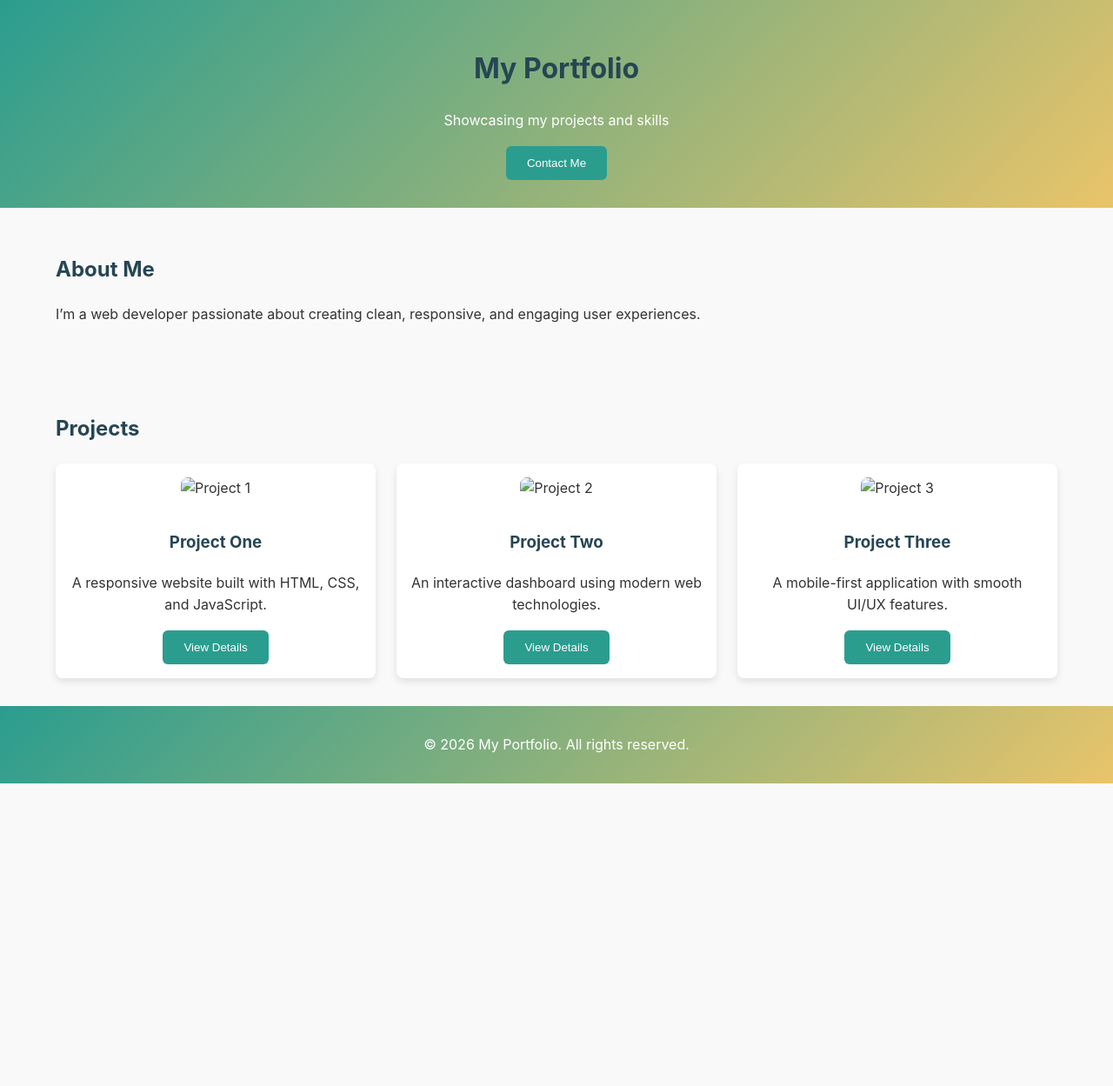
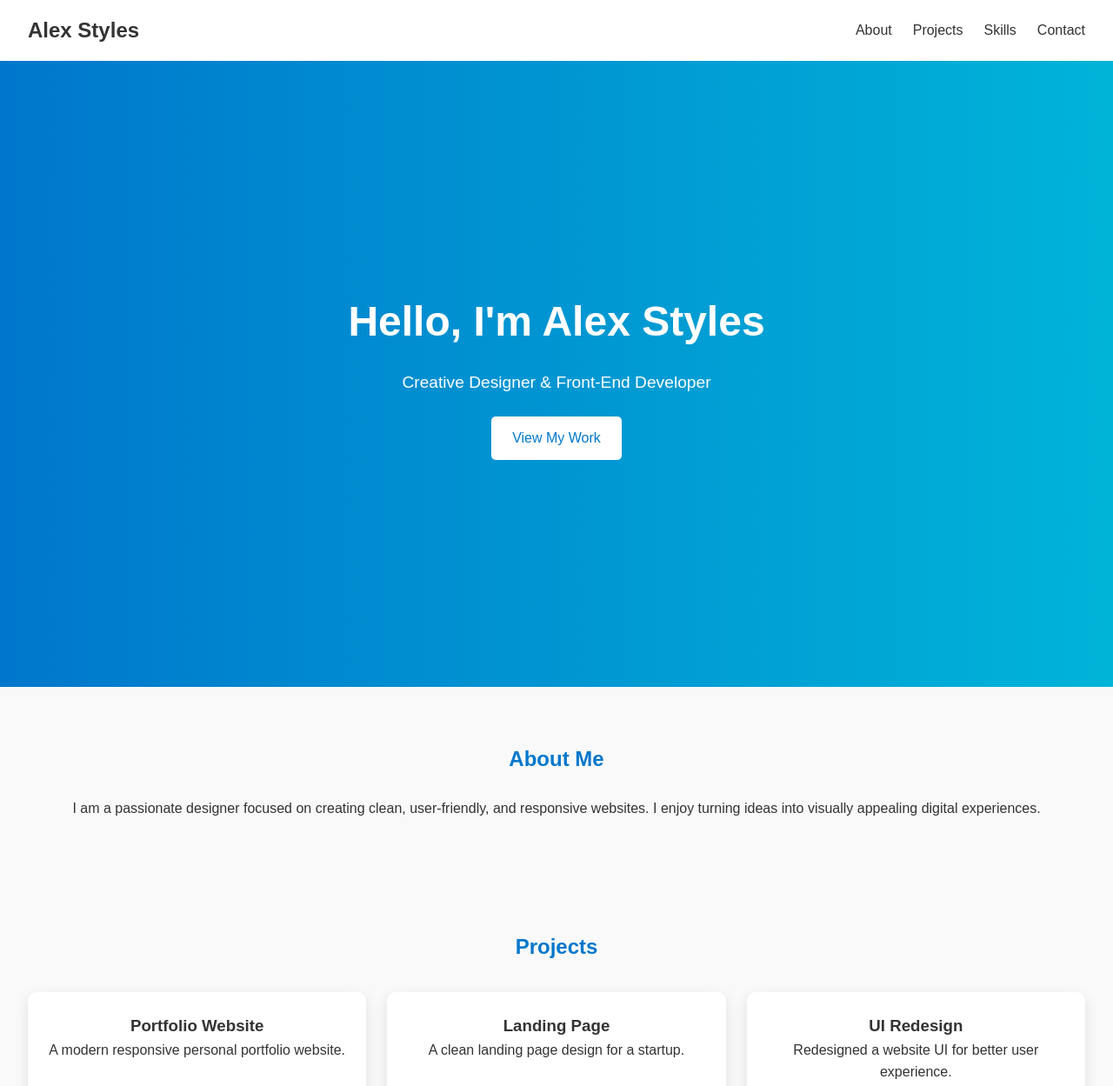
Before and after one commit to FridayBlessed/FridayBlessed-Project, a plain HTML site: page index.html in a window 1280 px wide. Shown: the top 1249 px of the page at 87% size. Before the commit the page ends 901 px from the top, so only its background shows below. Drawn offline with Linux system fonts and the light colour scheme.

Commit message:
Alex styles portfolio

```diff
--- a/index.html
+++ b/index.html
@@ -1,105 +1,85 @@
+
 <!DOCTYPE html>
 <html lang="en">
 <head>
-  <meta charset="UTF-8">
-  <meta name="viewport" content="width=device-width, initial-scale=1.0">
-  <title>My Portfolio</title>
-  <link rel="stylesheet" href="style.css">
+  <meta charset="UTF-8" />
+  <meta name="viewport" content="width=device-width, initial-scale=1.0" />
+  <title>Alex Styles | Portfolio</title>
+  <link rel="stylesheet" href="style.css" />
 </head>
 <body>
 
   <!-- Header -->
-  <header class="gradient-bg">
-    <div class="container">
-      <h1>My Portfolio</h1>
-      <p>Showcasing my projects and skills</p>
-      <button class="btn">Contact Me</button>
-    </div>
+  <header>
+    <nav class="navbar">
+      <h1 class="logo">Alex Styles</h1>
+      <ul class="nav-links">
+        <li><a href="#about">About</a></li>
+        <li><a href="#projects">Projects</a></li>
+        <li><a href="#skills">Skills</a></li>
+        <li><a href="#contact">Contact</a></li>
+      </ul>
+    </nav>
   </header>
 
+  <!-- Hero Section -->
+  <section class="hero">
+    <h2>Hello, I'm Alex Styles</h2>
+    <p>Creative Designer & Front-End Developer</p>
+    <a href="#projects" class="btn">View My Work</a>
+  </section>
+
   <!-- About Section -->
-  <section>
-    <div class="container">
+  <section id="about" class="section">
     <h2>About Me</h2>
     <p>
-        I’m a web developer passionate about creating clean, responsive, and engaging user experiences.
+      I am a passionate designer focused on creating clean, user-friendly,
+      and responsive websites. I enjoy turning ideas into visually appealing
+      digital experiences.
     </p>
-    </div>
   </section>
 
-  <!-- Portfolio Section -->
-  <section>
-    <div class="container">
+  <!-- Projects Section -->
+  <section id="projects" class="section">
     <h2>Projects</h2>
-      <div class="grid grid-3">
-        <!-- Card 1 -->
-        <div class="card tooltip" data-tip="Click to learn more">
-          <img src="project1.jpg" alt="Project 1">
-          <h3>Project One</h3>
-          <p>A responsive website built with HTML, CSS, and JavaScript.</p>
-          <button class="btn" onclick="openModal('modal1')">View Details</button>
+    <div class="projects-container">
+      <div class="project-card">
+        <h3>Portfolio Website</h3>
+        <p>A modern responsive personal portfolio website.</p>
       </div>
-
-        <!-- Card 2 -->
-        <div class="card tooltip" data-tip="Click to learn more">
-          <img src="project2.jpg" alt="Project 2">
-          <h3>Project Two</h3>
-          <p>An interactive dashboard using modern web technologies.</p>
-          <button class="btn" onclick="openModal('modal2')">View Details</button>
+      <div class="project-card">
+        <h3>Landing Page</h3>
+        <p>A clean landing page design for a startup.</p>
       </div>
-
-        <!-- Card 3 -->
-        <div class="card tooltip" data-tip="Click to learn more">
-          <img src="project3.jpg" alt="Project 3">
-          <h3>Project Three</h3>
-          <p>A mobile-first application with smooth UI/UX features.</p>
-          <button class="btn" onclick="openModal('modal3')">View Details</button>
-        </div>
+      <div class="project-card">
+        <h3>UI Redesign</h3>
+        <p>Redesigned a website UI for better user experience.</p>
       </div>
     </div>
   </section>
 
+  <!-- Skills Section -->
+  <section id="skills" class="section">
+    <h2>Skills</h2>
+    <ul class="skills-list">
+      <li>HTML5</li>
+      <li>CSS3</li>
+      <li>Responsive Design</li>
+      <li>UI/UX Design</li>
+      <li>Git & GitHub</li>
+    </ul>
+  </section>
+
+  <!-- Contact Section -->
+  <section id="contact" class="section">
+    <h2>Contact</h2>
+    <p>Email: alex.styles@example.com</p>
+  </section>
+
   <!-- Footer -->
-  <footer class="gradient-bg">
-    <div class="container">
-      <p>&copy; 2026 My Portfolio. All rights reserved.</p>
-    </div>
+  <footer>
+    <p>© 2026 Alex Styles. All rights reserved.</p>
   </footer>
-
-  <!-- Modals -->
-  <div id="modal1" class="modal">
-    <div class="modal-content">
-      <h2>Project One Details</h2>
-      <p>This project demonstrates responsive design principles and clean layout structure.</p>
-      <button class="btn" onclick="closeModal('modal1')">Close</button>
-    </div>
-  </div>
-
-  <div id="modal2" class="modal">
-    <div class="modal-content">
-      <h2>Project Two Details</h2>
-      <p>This dashboard integrates charts and interactive elements for data visualization.</p>
-      <button class="btn" onclick="closeModal('modal2')">Close</button>
-    </div>
-  </div>
-
-  <div id="modal3" class="modal">
-    <div class="modal-content">
-      <h2>Project Three Details</h2>
-      <p>This mobile-first app focuses on accessibility and smooth user interactions.</p>
-      <button class="btn" onclick="closeModal('modal3')">Close</button>
-    </div>
-  </div>
-
-  <!-- JavaScript for Modals -->
-  <script>
-    function openModal(id) {
-      document.getElementById(id).style.display = 'flex';
-    }
-    function closeModal(id) {
-      document.getElementById(id).style.display = 'none';
-    }
-  </script>
 
 </body>
 </html>
--- a/style.css
+++ b/style.css
@@ -1,182 +1,158 @@
-/* ===========================
-   1. Foundation Styles
-   =========================== */
-:root {
-  --primary-color: #2a9d8f;
-  --secondary-color: #264653;
-  --accent-color: #e9c46a;
-  --light-bg: #f9f9f9;
-  --dark-text: #333;
-  --font-main: 'Inter', sans-serif;
+
+/* Reset */
+* {
+  margin: 0;
+  padding: 0;
+  box-sizing: border-box;
+  font-family: Arial, Helvetica, sans-serif;
 }
 
+/* Global */
 body {
-  font-family: var(--font-main);
-  background-color: var(--light-bg);
-  color: var(--dark-text);
-  margin: 0;
-  padding: 0;
   line-height: 1.6;
+  color: #333;
+  background-color: #f9f9f9;
 }
 
-h1, h2, h3 {
-  font-weight: 700;
-  color: var(--secondary-color);
+/* Navbar */
+header {
+  background: #ffffff;
+  box-shadow: 0 2px 5px rgba(0, 0, 0, 0.1);
 }
 
-p {
+.navbar {
+  display: flex;
+  justify-content: space-between;
+  align-items: center;
+  padding: 1rem 2rem;
+}
+
+.logo {
+  color: #333;
+}
+
+.nav-links {
+  list-style: none;
+  display: flex;
+}
+
+.nav-links li {
+  margin-left: 1.5rem;
+}
+
+.nav-links a {
+  text-decoration: none;
+  color: #333;
+  transition: color 0.3s ease;
+}
+
+.nav-links a:hover {
+  color: #0077cc;
+}
+
+/* Hero */
+.hero {
+  height: 90vh;
+  background: linear-gradient(to right, #0077cc, #00b4d8);
+  color: #fff;
+  display: flex;
+  flex-direction: column;
+  justify-content: center;
+  align-items: center;
+  text-align: center;
+}
+
+.hero h2 {
+  font-size: 3rem;
   margin-bottom: 1rem;
 }
 
-.container {
-  width: 90%;
-  max-width: 1200px;
-  margin: auto;
+.hero p {
+  font-size: 1.2rem;
+  margin-bottom: 1.5rem;
 }
 
-/* ===========================
-   2. Header & Footer
-   =========================== */
-header, footer {
-  text-align: center;
-  padding: 2rem 0;
+.btn {
+  padding: 0.75rem 1.5rem;
+  background: #fff;
+  color: #0077cc;
+  text-decoration: none;
+  border-radius: 5px;
+  transition: transform 0.3s ease, box-shadow 0.3s ease;
 }
 
-.gradient-bg {
-  background: linear-gradient(135deg, var(--primary-color), var(--accent-color));
-  color: #fff;
+.btn:hover {
+  transform: translateY(-3px);
+  box-shadow: 0 5px 15px rgba(0, 0, 0, 0.2);
 }
 
-footer p {
-  margin: 0;
-}
-
-/* ===========================
-   3. Buttons
-   =========================== */
-button, .btn {
-  background: var(--primary-color);
-  color: #fff;
-  padding: 0.75rem 1.5rem;
-  border: none;
-  border-radius: 6px;
-  cursor: pointer;
-  transition: all 0.3s ease;
-}
-
-button:hover, .btn:hover {
-  background: var(--secondary-color);
-  transform: translateY(-2px);
-}
-
-/* ===========================
-   4. Portfolio Grid & Cards
-   =========================== */
-.grid {
-  display: grid;
-  gap: 1.5rem;
-}
-
-@media (min-width: 768px) {
-  .grid-3 {
-    grid-template-columns: repeat(2, 1fr);
-  }
-}
-
-@media (min-width: 1024px) {
-  .grid-3 {
-    grid-template-columns: repeat(3, 1fr);
-  }
-}
-
-.card {
-  background: #fff;
-  border-radius: 8px;
-  box-shadow: 0 4px 8px rgba(0,0,0,0.1);
-  padding: 1rem;
-  transition: transform 0.3s ease, box-shadow 0.3s ease;
+/* Sections */
+.section {
+  padding: 4rem 2rem;
   text-align: center;
 }
 
-.card img {
-  max-width: 100%;
-  border-radius: 8px;
-  margin-bottom: 1rem;
+.section h2 {
+  margin-bottom: 1.5rem;
+  color: #0077cc;
 }
 
-.card:hover {
-  transform: scale(1.03);
-  box-shadow: 0 6px 12px rgba(0,0,0,0.15);
+/* Projects */
+.projects-container {
+  display: grid;
+  grid-template-columns: repeat(auto-fit, minmax(250px, 1fr));
+  gap: 1.5rem;
+  margin-top: 2rem;
 }
 
-/* ===========================
-   5. Tooltip
-   =========================== */
-.tooltip {
-  position: relative;
-  cursor: help;
+.project-card {
+  background: #ffffff;
+  padding: 1.5rem;
+  border-radius: 10px;
+  box-shadow: 0 5px 15px rgba(0, 0, 0, 0.1);
+  transition: transform 0.3s ease;
 }
 
-.tooltip::after {
-  content: attr(data-tip);
-  position: absolute;
-  bottom: 125%;
-  left: 50%;
-  transform: translateX(-50%);
-  background: var(--secondary-color);
-  color: #fff;
-  padding: 0.5rem;
-  border-radius: 4px;
-  opacity: 0;
-  white-space: nowrap;
-  transition: opacity 0.3s ease;
-  pointer-events: none;
+.project-card:hover {
+  transform: translateY(-5px);
 }
 
-.tooltip:hover::after {
-  opacity: 1;
+/* Skills */
+.skills-list {
+  list-style: none;
+  display: flex;
+  flex-wrap: wrap;
+  justify-content: center;
 }
 
-/* ===========================
-   6. Modals
-   =========================== */
-.modal {
-  display: none;
-  position: fixed;
-  inset: 0;
-  background: rgba(0,0,0,0.6);
-  justify-content: center;
-  align-items: center;
-  z-index: 1000;
+.skills-list li {
+  background: blue;
+  color: #fff;
+  margin: 0.5rem;
+  padding: 0.6rem 1.2rem;
+  border-radius: 20px;
 }
 
-.modal-content {
-  background: #fff;
-  padding: 2rem;
-  border-radius: 8px;
-  max-width: 600px;
-  width: 90%;
-  box-shadow: 0 6px 12px rgba(0,0,0,0.2);
-  animation: fadeIn 0.3s ease;
+/* Footer */
+footer {
+  background: #333;
+  color: #fff;
+  text-align: center;
+  padding: 1rem;
 }
 
-@keyframes fadeIn {
-  from { opacity: 0; transform: translateY(-20px); }
-  to { opacity: 1; transform: translateY(0); }
+/* Responsive Design */
+@media (max-width: 768px) {
+  .nav-links {
+    flex-direction: column;
+    gap: 0.5rem;
+  }
+
+  .hero h2 {
+    font-size: 2.2rem;
+  }
+
+  .hero p {
+    font-size: 1rem;
+  }
 }
-
-/* ===========================
-   7. Visual Enhancements
-   =========================== */
-img {
-  max-width: 100%;
-  border-radius: 8px;
-}
-
-.shadow {
-  box-shadow: 0 4px 10px rgba(0,0,0,0.1);
-}
-
-section {
-  padding: 2rem 0;
-}
```
Lines whose indentation alone changed are shown as unchanged.
